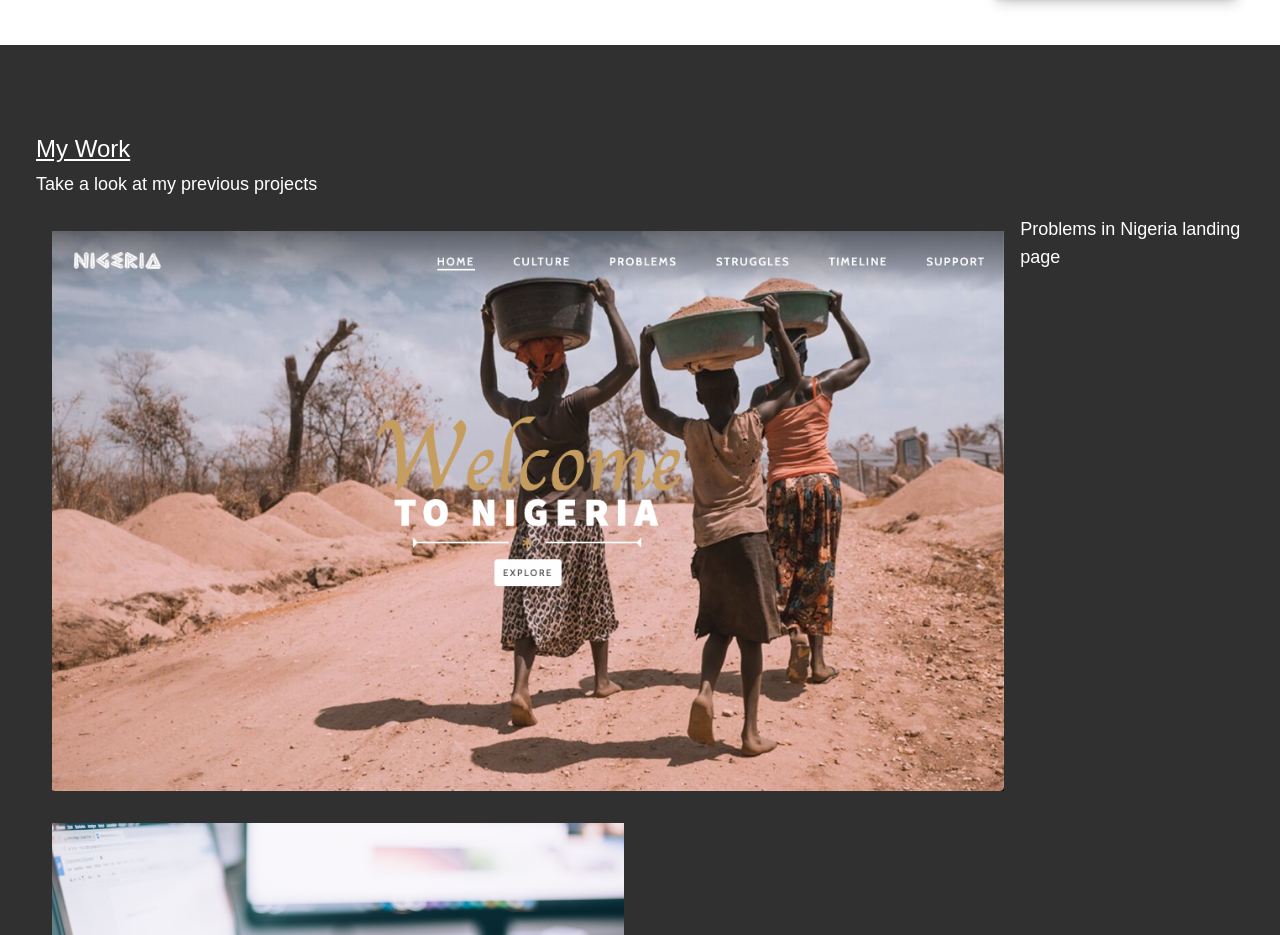
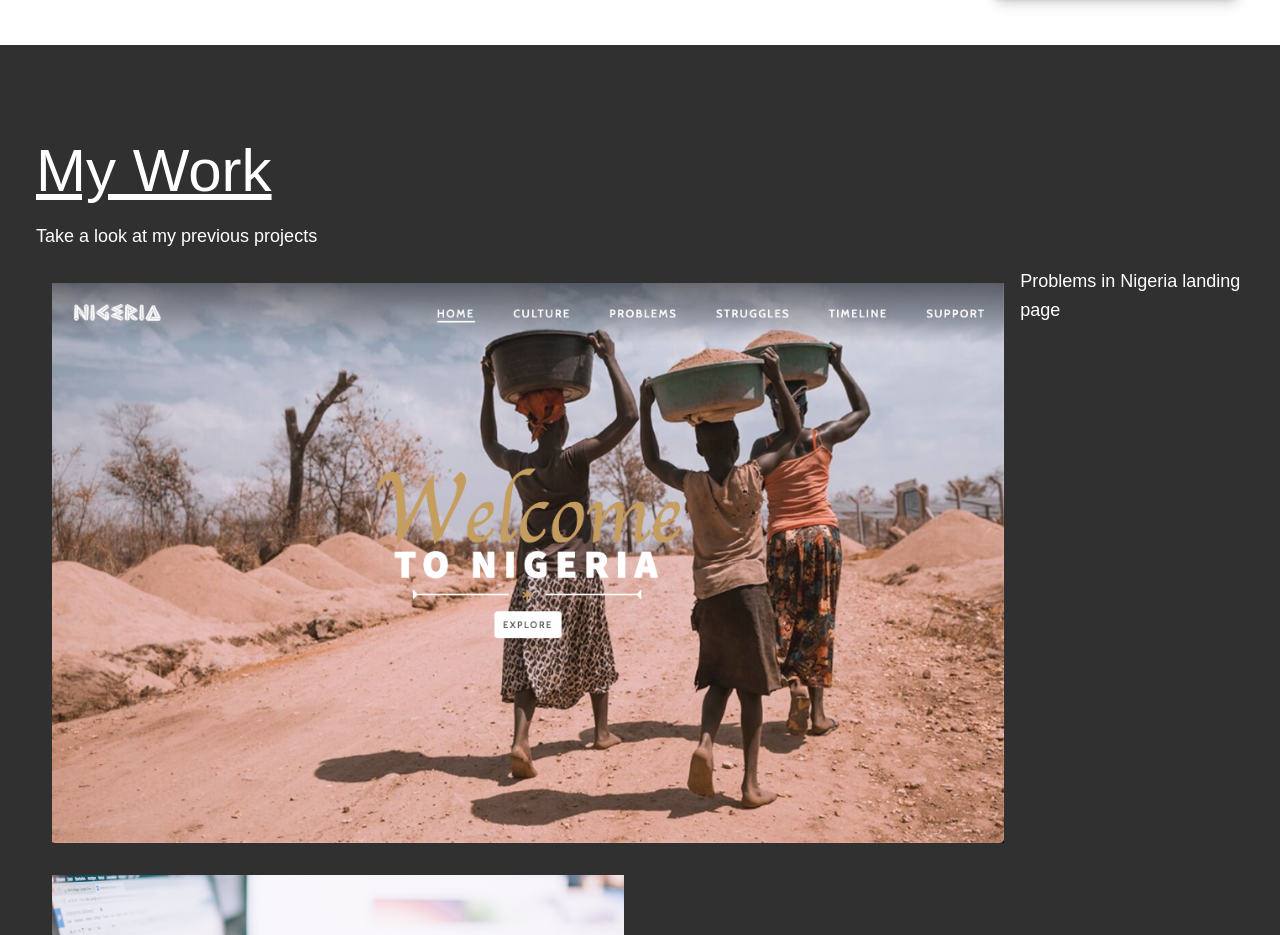
Before and after one commit to inara-nyingifa/My-portfolio, a plain HTML site: page index.html in a window 1280 px wide. Shown: the part 1420-2355 px from the top of the page. Drawn offline with nearby package versions, Linux system fonts and the light colour scheme.

Commit message:
changes to html

```diff
--- a/index.html
+++ b/index.html
@@ -75,7 +75,7 @@
 	</section>
 	<!--my work-->
 	<section class="my-work" id="work">
-		<h4 class="section__title">My Work</h4>
+		<h2 class="section__title">My Work</h2>
 		<p> Take a look at my previous projects</p>
 		<div  class="wrapper">
 			<!--portfolio iterm 01-->
```
